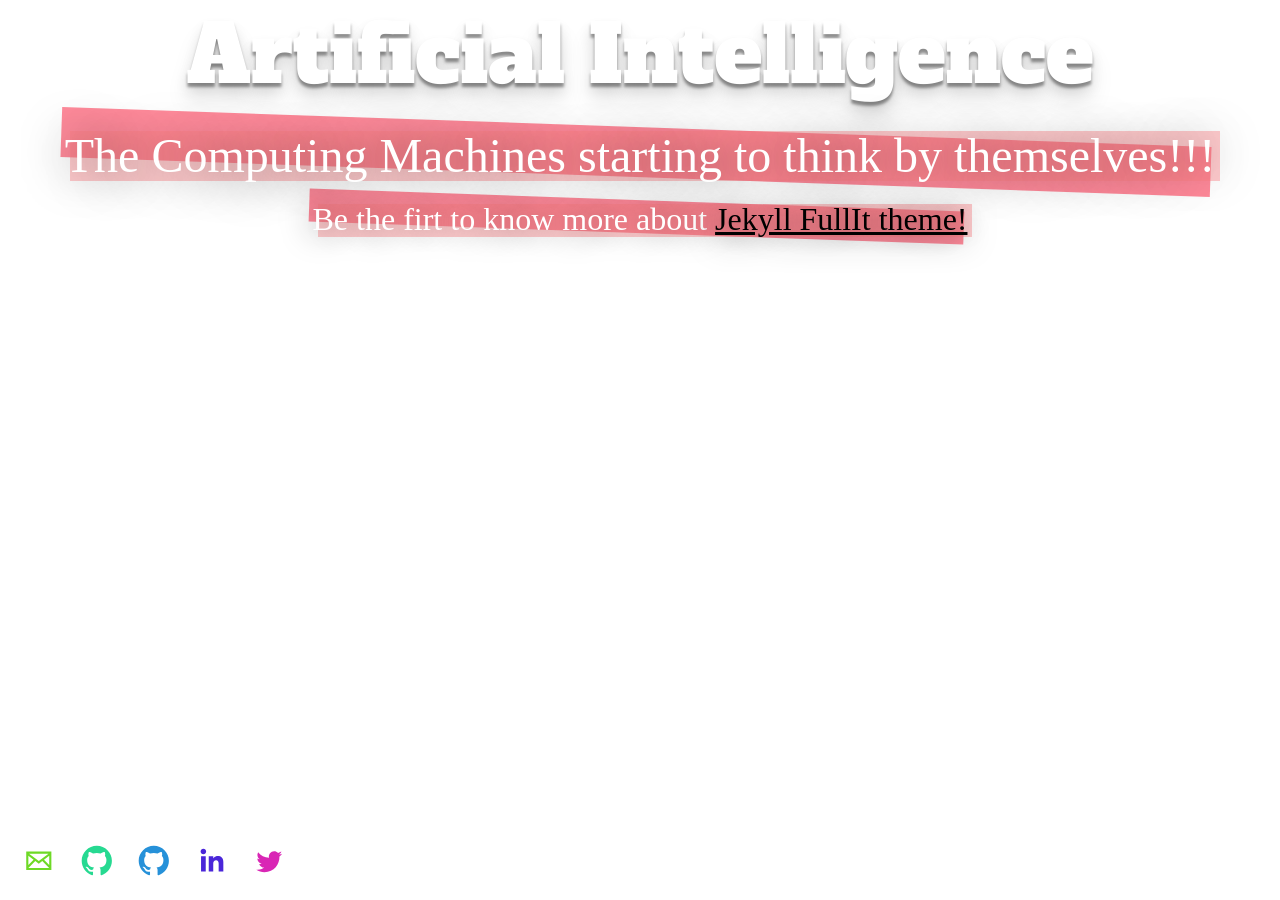
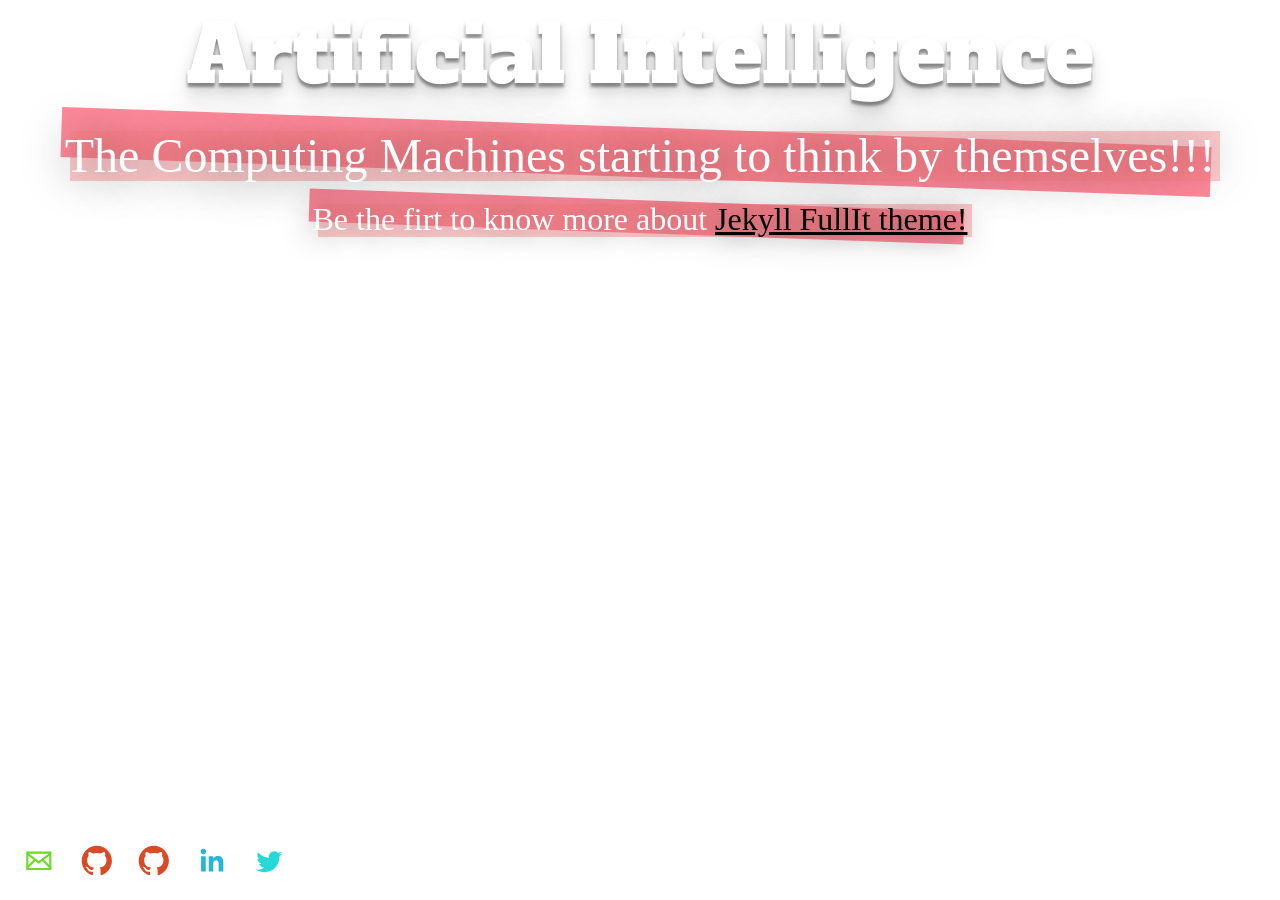
Before and after one commit to learning-artificial-intelligence/learning-artificial-intelligence.github.io, a Jekyll site: the page built from index.html, in a window 1280 px wide. Built offline with Jekyll 4.4.1, drawn with Linux system fonts in a browser that asks for light colours; nearby versions of some CDN libraries; some web fonts are replaced.

Commit message:
Some minor changes added
Some minor changes added

```diff
--- a/_includes/social-block.html
+++ b/_includes/social-block.html
@@ -11,7 +11,7 @@
  </li>
 
  <li>
-  <a href="https://github.com/rubenandrebarreiro/" class="icon-13 github" title="GitHub">
+  <a href="https://github.com/rubenandrebarreiro/" class="icon-1 github" title="GitHub">
     <svg viewBox="0 0 512 512">
       <path d="M256 70.7c-102.6 0-185.9 83.2-185.9 185.9 0 82.1 53.3 151.8 127.1 176.4 9.3 1.7 12.3-4 12.3-8.9V389.4c-51.7 11.3-62.5-21.9-62.5-21.9 -8.4-21.5-20.6-27.2-20.6-27.2 -16.9-11.5 1.3-11.3 1.3-11.3 18.7 1.3 28.5 19.2 28.5 19.2 16.6 28.4 43.5 20.2 54.1 15.4 1.7-12 6.5-20.2 11.8-24.9 -41.3-4.7-84.7-20.6-84.7-91.9 0-20.3 7.3-36.9 19.2-49.9 -1.9-4.7-8.3-23.6 1.8-49.2 0 0 15.6-5 51.1 19.1 14.8-4.1 30.7-6.2 46.5-6.3 15.8 0.1 31.7 2.1 46.6 6.3 35.5-24 51.1-19.1 51.1-19.1 10.1 25.6 3.8 44.5 1.8 49.2 11.9 13 19.1 29.6 19.1 49.9 0 71.4-43.5 87.1-84.9 91.7 6.7 5.8 12.8 17.1 12.8 34.4 0 24.9 0 44.9 0 51 0 4.9 3 10.7 12.4 8.9 73.8-24.6 127-94.3 127-176.4C441.9 153.9 358.6 70.7 256 70.7z"/>
     </svg><!--[if lt IE 9]><em>GitHub</em><![endif]-->
@@ -19,7 +19,7 @@
  </li>
 
  <li>
-  <a href="https://rubenandrebarreiro.gihub.io/" class="icon-17 github" title="GitHub">
+  <a href="https://rubenandrebarreiro.gihub.io/" class="icon-1 github" title="GitHub">
     <svg viewBox="0 0 512 512">
       <path d="M256 70.7c-102.6 0-185.9 83.2-185.9 185.9 0 82.1 53.3 151.8 127.1 176.4 9.3 1.7 12.3-4 12.3-8.9V389.4c-51.7 11.3-62.5-21.9-62.5-21.9 -8.4-21.5-20.6-27.2-20.6-27.2 -16.9-11.5 1.3-11.3 1.3-11.3 18.7 1.3 28.5 19.2 28.5 19.2 16.6 28.4 43.5 20.2 54.1 15.4 1.7-12 6.5-20.2 11.8-24.9 -41.3-4.7-84.7-20.6-84.7-91.9 0-20.3 7.3-36.9 19.2-49.9 -1.9-4.7-8.3-23.6 1.8-49.2 0 0 15.6-5 51.1 19.1 14.8-4.1 30.7-6.2 46.5-6.3 15.8 0.1 31.7 2.1 46.6 6.3 35.5-24 51.1-19.1 51.1-19.1 10.1 25.6 3.8 44.5 1.8 49.2 11.9 13 19.1 29.6 19.1 49.9 0 71.4-43.5 87.1-84.9 91.7 6.7 5.8 12.8 17.1 12.8 34.4 0 24.9 0 44.9 0 51 0 4.9 3 10.7 12.4 8.9 73.8-24.6 127-94.3 127-176.4C441.9 153.9 358.6 70.7 256 70.7z"/>
     </svg><!--[if lt IE 9]><em>GitHub</em><![endif]-->
@@ -27,7 +27,7 @@
  </li>
 
  <li>
-  <a href="https://www.linkedin.com/in/rubenandrebarreiro/" class="icon-21 linkedin" title="LinkedIn">
+  <a href="https://www.linkedin.com/in/rubenandrebarreiro/" class="icon-16 linkedin" title="LinkedIn">
     <svg viewBox="0 0 512 512">
       <path d="M186.4 142.4c0 19-15.3 34.5-34.2 34.5 -18.9 0-34.2-15.4-34.2-34.5 0-19 15.3-34.5 34.2-34.5C171.1 107.9 186.4 123.4 186.4 142.4zM181.4 201.3h-57.8V388.1h57.8V201.3zM273.8 201.3h-55.4V388.1h55.4c0 0 0-69.3 0-98 0-26.3 12.1-41.9 35.2-41.9 21.3 0 31.5 15 31.5 41.9 0 26.9 0 98 0 98h57.5c0 0 0-68.2 0-118.3 0-50-28.3-74.2-68-74.2 -39.6 0-56.3 30.9-56.3 30.9v-25.2H273.8z"/>
     </svg><!--[if lt IE 9]><em>LinkedIn</em><![endif]-->
@@ -35,7 +35,7 @@
  </li>
 
  <li>
-  <a href="https://twitter.com/rubenbarreiro92/" class="icon-26 twitter" title="Twitter">
+  <a href="https://twitter.com/rubenbarreiro92/" class="icon-15 twitter" title="Twitter">
     <svg viewBox="0 0 512 512">
       <path d="M419.6 168.6c-11.7 5.2-24.2 8.7-37.4 10.2 13.4-8.1 23.8-20.8 28.6-36 -12.6 7.5-26.5 12.9-41.3 15.8 -11.9-12.6-28.8-20.6-47.5-20.6 -42 0-72.9 39.2-63.4 79.9 -54.1-2.7-102.1-28.6-134.2-68 -17 29.2-8.8 67.5 20.1 86.9 -10.7-0.3-20.7-3.3-29.5-8.1 -0.7 30.2 20.9 58.4 52.2 64.6 -9.2 2.5-19.2 3.1-29.4 1.1 8.3 25.9 32.3 44.7 60.8 45.2 -27.4 21.4-61.8 31-96.4 27 28.8 18.5 63 29.2 99.8 29.2 120.8 0 189.1-102.1 185-193.6C399.9 193.1 410.9 181.7 419.6 168.6z"/>
     </svg><!--[if lt IE 9]><em>Twitter</em><![endif]-->
```
